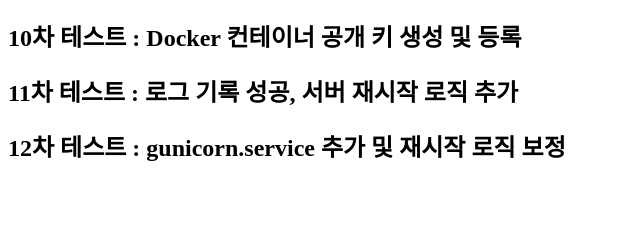
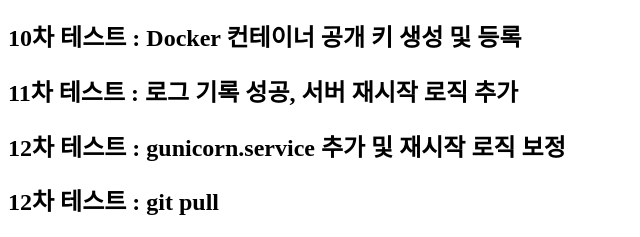
Before and after one commit to integerJI/ioniq5, a Django app: page / in a window 1280 px wide. Shown: the part 672-909 px from the top of the page, without its empty margins (0-640 px from the left). Before the commit the page ends 833 px from the top, so only its background shows below. Run offline with Django 4.2, Linux system fonts and the light colour scheme.

Commit message:
Update index.html

```diff
--- a/app/templates/index.html
+++ b/app/templates/index.html
@@ -29,3 +29,5 @@
 <h2>11차 테스트 : 로그 기록 성공, 서버 재시작 로직 추가</h2>
 
 <h2>12차 테스트 : gunicorn.service 추가 및 재시작 로직 보정</h2>
+
+<h2>12차 테스트 : git pull </h2>
```
